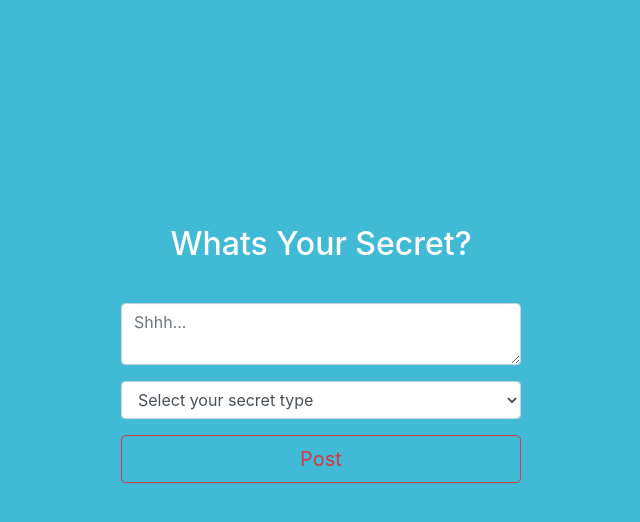
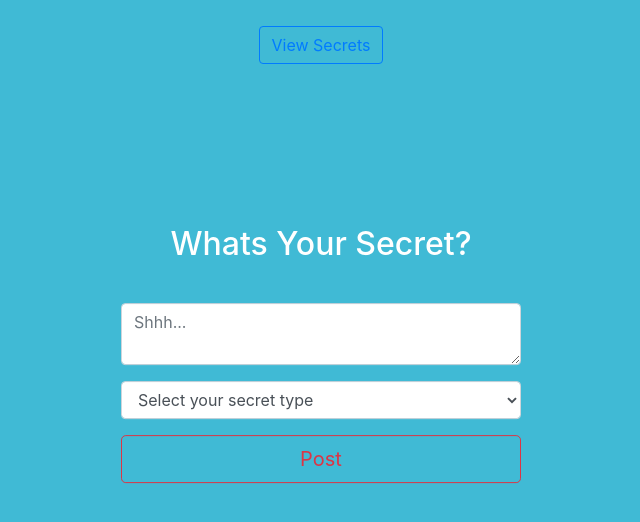
Before and after one commit to macias-daniel/its-a-secret, a website: page public/index.html in a window 1280 px wide. Shown: the whole page, without its empty margins (319-959 px from the left). Drawn offline with nearby package versions, Linux system fonts and the light colour scheme.

Commit message:
Toggle button at top of page

```diff
--- a/public/css/styles.css
+++ b/public/css/styles.css
@@ -16,9 +16,8 @@ body {
 .main {
   height: 100%;
   width: 100%;
-  position: relative;
+  padding: 10px;
 }
-
 .new-post-container {
   position: absolute;
 
--- a/public/index.html
+++ b/public/index.html
@@ -17,6 +17,15 @@
 
   <body>
     <div class="main">
+      <nav>
+        <ul class="nav justify-content-center">
+          <li class="nav-item">
+            <button type="button" class="btn btn-outline-primary m-3">
+              View Secrets
+            </button>
+          </li>
+        </ul>
+      </nav>
       <div class="new-post-container">
         <div class="heading">
           <h1 class="headingText">Whats Your Secret?</h1>
@@ -48,6 +57,7 @@
         </form>
       </div>
     </div>
+    <div class="secretView"></div>
 
     <!--  Jquery JS  -->
     <script
```
